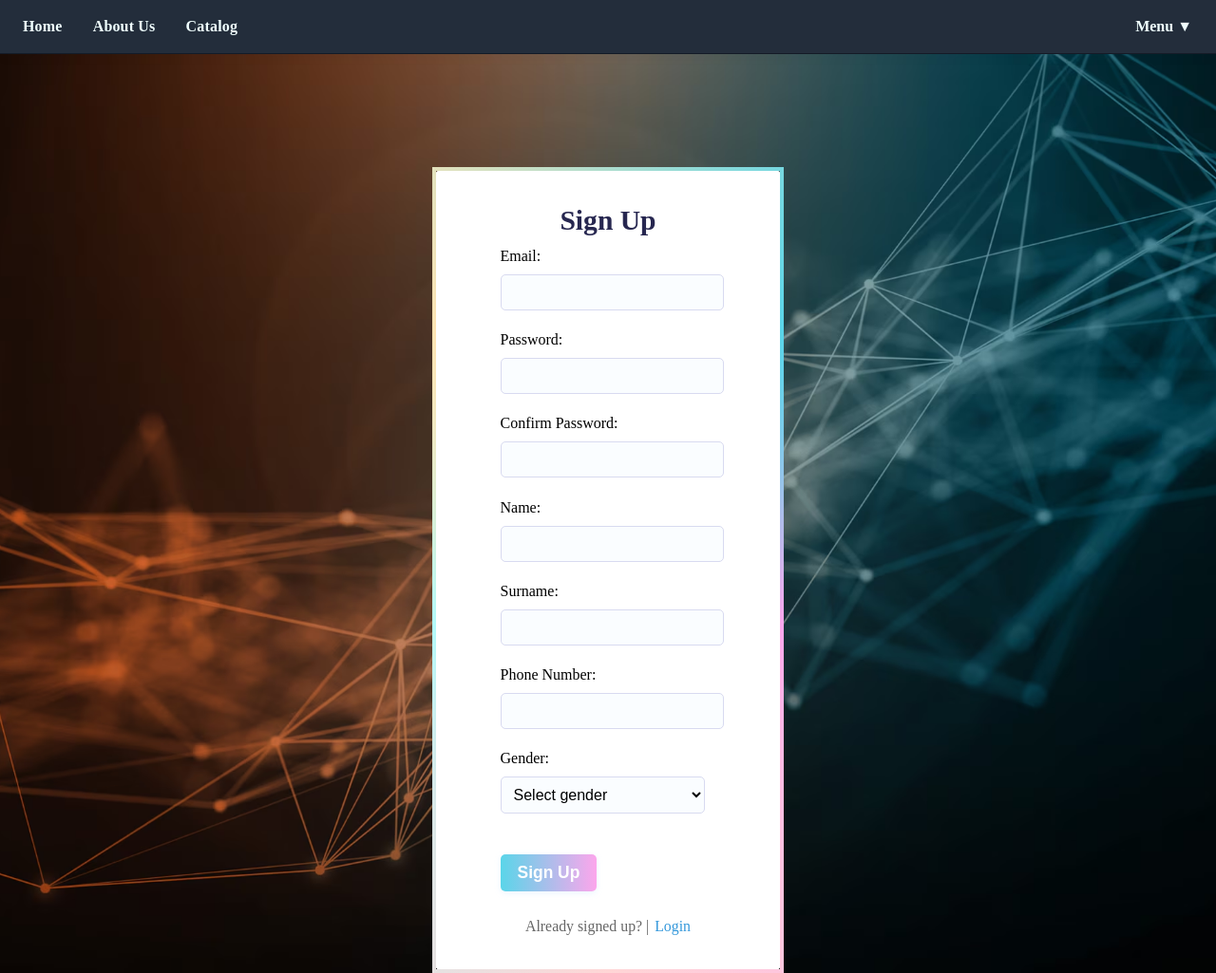
After one commit to SaidRrudhani/Projekt, a PHP site: the page made by Sign up page.html in a window 1280 px wide. The commit adds this page. Shown: the whole page at 95% size. Run offline with PHP 8.4, Linux system fonts and the light colour scheme.

Commit message:
Sign up page

```diff
--- a/AboutUs.html
+++ b/AboutUs.html
@@ -17,7 +17,7 @@
                     Menu &#x25BC;
                 </button>
                 <div class="dropdown-menu" aria-labelledby="dropdownMenuButton">
-                    <a href="#">Profile</a>
+                    <a href="Sign up page.html">Profile</a>
                     <a href="#">Settings</a>
                     <a href="Help.html">Help</a>
                     <a href="#">Analytics</a>
--- a/Catalog.html
+++ b/Catalog.html
@@ -17,7 +17,7 @@
                     Menu &#x25BC;
                 </button>
                 <div class="dropdown-menu">
-                    <a href="#">Profile</a>
+                    <a href="Sign up page.html">Profile</a>
                     <a href="#">Settings</a>
                     <a href="Help.html">Help</a>
                     <a href="#">Analytics</a>
--- a/Help.html
+++ b/Help.html
@@ -17,7 +17,7 @@
                     Menu &#x25BC;
                 </button>
                 <div class="dropdown-menu" aria-labelledby="dropdownMenuButton">
-                    <a href="#">Profile</a>
+                    <a href="Sign up page.html">Profile</a>
                     <a href="#">Settings</a>
                     <a href="Help.html">Help</a>
                     <a href="#">Analytics</a>
--- a/Project.css
+++ b/Project.css
@@ -56,6 +56,7 @@ body {
 .dropdown {
     position: relative;
     margin-left: 16px;
+    display: inline-block;
 }
 .dropdown-toggle {
     color: #F0FFFF;
@@ -490,4 +491,3 @@ body {
     .about-page-header h1 {
         font-size: 1.8rem;
     }
-}
--- /dev/null
+++ b/Sign up page.html
@@ -0,0 +1,224 @@
+<!DOCTYPE html>
+<html lang="en">
+<head>
+    <meta charset="UTF-8">
+    <meta name="viewport" content="width=device-width, initial-scale=1.0">
+    <title>Sign Up page</title>
+    <link rel="stylesheet" href="Sign up.css">
+</head>
+<body>
+        <nav class="navbar">
+        <div class="navbar-left">
+            <a href="Homepage.html">Home</a>
+            <a href="AboutUs.html">About Us</a>
+            <a href="Catalog.html">Catalog</a>
+        </div>
+        <div class="navbar-right">
+            <div class="dropdown" id="navbarDropdown">
+                <button class="dropdown-toggle" id="dropdownMenuButton">
+                    Menu &#x25BC;
+                </button>
+                <div class="dropdown-menu" id="navbarDropdownMenu">
+                    <a href="Sign up page.html">Profile</a>
+                    <a href="#">Settings</a>
+                    <a href="Help.html">Help</a>
+                    <a href="#">Analytics</a>
+                </div>
+            </div>
+        </div>
+    </nav>
+
+        <div id="signupRoot">
+      <div class="signup-container-outer" id="signupContainerOuter">
+        <div class="signup-container" id="signupContainer">
+            <h2>Sign Up</h2>
+            <form id="signupForm" autocomplete="off" novalidate>
+
+                <label>Email:</label><br>
+                <input type="email" id="email" name="email" required />
+                <div class="error-msg" id="email-error"></div>
+
+                <label>Password:</label><br>
+                <input type="password" id="password" name="password" required />
+                <div class="error-msg" id="password-error"></div>
+
+                <label>Confirm Password:</label><br>
+                <input type="password" id="confirmpassword" name="confirmpassword" required />
+                <div class="error-msg" id="confirmpassword-error"></div>
+
+                <label>Name:</label><br>
+                <input type="text" id="name" name="name" required />
+                <div class="error-msg" id="name-error"></div>
+
+                <label>Surname:</label><br>
+                <input type="text" id="surname" name="surname" required />
+                <div class="error-msg" id="surname-error"></div>
+
+                <label>Phone Number:</label><br>
+                <input type="tel" id="phonenumber" name="phonenumber" required maxlength="10"/>
+                <div class="error-msg" id="phonenumber-error"></div>
+
+                <label>Gender:</label><br>
+                <select id="gender" name="gender" required>
+                    <option value="">Select gender</option>
+                    <option value="male">Male</option>
+                    <option value="female">Female</option>
+                    <option value="nonbinary">Non-binary</option>
+                    <option value="other">Other</option>
+                </select>
+                <div class="error-msg" id="gender-error"></div>
+                <button type="submit">Sign Up</button>
+            </form>
+    <div class="output" id="output"></div>
+        <div class="login-link-container">
+        Already signed up? | <a href="#" id="login-link">Login</a>
+            </div>
+        </div>
+      </div>
+    </div>
+    <script>
+        document.addEventListener('DOMContentLoaded', function() {
+        var dropdown = document.getElementById('navbarDropdown');
+        var button = document.getElementById('dropdownMenuButton');
+        var menu = document.getElementById('navbarDropdownMenu');
+
+            document.addEventListener('click', function(e) {
+            if (button.contains(e.target)) {
+                menu.classList.toggle('show');
+
+                var rect = menu.getBoundingClientRect();
+                var vw = Math.max(document.documentElement.clientWidth, window.innerWidth || 0);
+                if(rect.right > vw) {
+                    menu.style.left = 'auto';
+                    menu.style.right = '0';
+                    menu.style.maxWidth = '96vw';
+                } else {
+                    menu.style.left = '';
+                    menu.style.right = '';
+                    menu.style.maxWidth = '';
+                }
+            } else if (!menu.contains(e.target)) {
+                menu.classList.remove('show');
+            }
+        });
+            window.addEventListener('resize', function() {
+            if(menu.classList.contains('show')) {
+                var rect = menu.getBoundingClientRect();
+                var vw = Math.max(document.documentElement.clientWidth, window.innerWidth || 0);
+                if(rect.right > vw) {
+                    menu.style.left = 'auto';
+                    menu.style.right = '0';
+                    menu.style.maxWidth = '96vw';
+                } else {
+                    menu.style.left = '';
+                    menu.style.right = '';
+                    menu.style.maxWidth = '';
+                }
+            }
+        });
+        var borderDiv = document.getElementById('signupContainerOuter');
+        var deg = 0;
+        function doSpin() {
+            deg = (deg + 1) % 360;
+            if (borderDiv) borderDiv.style.setProperty('--rotate', deg + 'deg');
+            requestAnimationFrame(doSpin);
+        }
+        if (borderDiv) { requestAnimationFrame(doSpin); }
+    });
+
+    function validateEmail(val) {
+        return /^[a-zA-Z0-9._%+-]+@example\.com$/.test(val);
+    }
+    function validatePassword(val) {
+        return /[A-Z]/.test(val) && /\d/.test(val);
+    }
+    function validateName(val) {
+        return val.length >= 3;
+    }
+    function validatePhone(val) {
+        return /^\d{10}$/.test(val);
+    }
+    function validateGender(val) {
+        return val !== "";
+    }
+    function capitalize(str) {
+        if (!str) return '';
+        return str.charAt(0).toUpperCase() + str.slice(1);
+    }
+
+       (function setUpSignupLogic() {
+        const fields = [
+            'email', 'password', 'confirmpassword', 'name', 'surname', 'phonenumber', 'gender'
+        ];
+        function setError(id, msg) {
+            document.getElementById(id+'-error').textContent = msg;
+        }
+        function clearError(id) {
+            document.getElementById(id+'-error').textContent = "";
+        }
+        fields.forEach(function(field) {
+            var el = document.getElementById(field);
+            if(el) {
+                el.addEventListener('input', function() {
+                    clearError(field);
+                    if(field === 'password' || field === 'confirmpassword') {
+                        clearError('confirmpassword');
+                    }
+                });
+            }
+        });
+
+        document.getElementById('signupForm').onsubmit = function(e) {
+            e.preventDefault();
+            var valid = true;
+            var email = document.getElementById('email').value;
+            var password = document.getElementById('password').value;
+            var confirmpassword = document.getElementById('confirmpassword').value;
+            var name = document.getElementById('name').value;
+            var surname = document.getElementById('surname').value;
+            var phonenumber = document.getElementById('phonenumber').value;
+            var gender = document.getElementById('gender').value;
+
+            if(email === "" || email.trim() === "") { setError('email',""); valid = false; }
+            else if(!validateEmail(email)) { setError('email', 'Email must be of the form user@example.com'); valid = false; }
+            else clearError('email');
+
+            if(password === "" || password.trim() === "") { setError('password',""); valid = false; }
+            else if(!validatePassword(password)) { setError('password', 'Password must have an uppercase letter and a number'); valid = false; }
+            else clearError('password');
+
+            if((confirmpassword === "" && password === "") || (confirmpassword === "" || password === "")) { setError('confirmpassword',""); valid = false; }
+            else if(password !== confirmpassword) { setError('confirmpassword', 'Passwords do not match'); valid = false; }
+            else clearError('confirmpassword');
+
+            if(name === "" || name.trim() === "") { setError('name',""); valid = false; }
+            else if(!validateName(name)) { setError('name', 'Name must be at least 3 characters long'); valid = false; }
+            else clearError('name');
+
+            if(surname === "" || surname.trim() === "") { setError('surname',""); valid = false; }
+            else clearError('surname');
+
+            if(phonenumber === "" || phonenumber.trim() === "") { setError('phonenumber', ""); valid = false;}
+            else if(!validatePhone(phonenumber)) { setError('phonenumber', 'Phone must be 10 digits'); valid = false;}
+            else clearError('phonenumber');
+
+            if(gender === "") { setError('gender',""); valid=false; }
+            else if(!validateGender(gender)) { setError('gender', 'Please select a gender'); valid=false; }
+            else clearError('gender');
+
+            if(!valid) {
+                var out = document.getElementById('output');
+                out.innerHTML = "";
+                out.style.display = "none";
+                return false;
+            }
+            var out = document.getElementById('output');
+            out.innerHTML = "";
+            out.style.display = "none";
+
+            return false;
+        }
+    })();
+    </script>
+</body>
+</html>
--- /dev/null
+++ b/Sign up.css
@@ -0,0 +1,260 @@
+        body {
+            font-family: 'Times New Roman', Times, serif;
+            background: #F0FFFF;
+            background-image: url('vector-polygon-orange-teal-bg.avif');
+            background-size: cover;
+            background-repeat: no-repeat;
+            background-position: center;
+            margin: 0;
+            position: relative;
+            padding-top: 56px !important;
+            min-height: 100vh;
+            overflow-x: hidden;
+        }
+        .navbar {
+            display: flex;
+            justify-content: space-between;
+            align-items: center;
+            background: #232d3b;
+            color: #F0FFFF;
+            height: 56px;
+            width: 100%;
+            min-width: 0;
+            box-sizing: border-box;
+            padding: 0 24px;
+            letter-spacing: 0.01em;
+            position: fixed;
+            top: 0;
+            left: 0;
+            right: 0;
+            z-index: 10;
+            box-shadow: 0 2px 14px 0 rgba(0,32,65,0.06),0 0 0 1px #151b26;
+        }
+        .navbar-left a, .navbar-right, .dropdown-menu{
+            color: #F0FFFF;
+            text-decoration: none;
+            margin-right: 28px;
+            font-weight: 700;
+            font-size: 1rem;
+            transition: color 0.2s;
+        }
+        .navbar-left a:last-child {
+            margin-right: 0;
+        }
+        .navbar-left a:hover {
+            color: #f6c453;
+        }
+        .navbar-right {
+            position: relative;
+            display: flex;
+            align-items: center;
+        }
+        .dropdown {
+            position: relative;
+            display: inline-block;
+        }
+        .dropdown-toggle {
+            background: none;
+            border: none;
+            color: #F0FFFF;
+            font: inherit;
+            cursor: pointer;
+            font-weight: 700;
+            font-size: 1rem;
+            padding: 8px 18px;
+            margin-right: -45px;
+        }
+        .dropdown-toggle:focus {
+            outline: none;
+        }
+        .dropdown-menu {
+            display: none;
+            position: absolute;
+            top: calc(100% + 8px);
+            right: 0;
+            left: auto;
+            background: #24324b;
+            min-width: 180px;
+            max-width: min(92vw, 270px);
+            border-radius: 8px;
+            box-shadow: 0 4px 24px 0 rgba(34,38,53,0.12);
+            z-index: 50;
+            opacity: 0;
+            transition: opacity 0.25s cubic-bezier(.6,0,.3,1);
+            overflow: hidden;
+        }
+        .dropdown-menu.show {
+            display: block;
+            opacity: 1;
+        }
+        .dropdown-menu a {
+            display: block;
+            text-decoration: none;
+            padding: 11px 24px;
+            color: #F0FFFF;
+            font-size: 1rem;
+            transition: background 0.25s, color 0.25s;
+            white-space: nowrap;
+            overflow: hidden;
+            text-overflow: ellipsis;
+        }
+        .dropdown-menu a:hover {
+            background: #2e4780;
+        }
+        @media (max-width: 500px) {
+            .navbar {
+                padding: 0 4vw;
+            }
+            .dropdown-menu {
+                left: 0;
+                right: 0;
+                min-width: 130px;
+                max-width: 97vw;
+            }
+        }
+
+        .signup-container-outer {
+            margin: 120px auto 0 auto;
+            width: 370px;
+            z-index: 1;
+            padding: 0;
+            display: flex;
+            flex-direction: column;
+            align-items: center;
+            position: relative;
+            border-radius: 16px;
+            background: transparent;
+        }
+        .signup-container {
+            width: 100%;
+            padding: 36px 28px 36px 28px;
+            display: flex;
+            flex-direction: column;
+            align-items: center;
+            position: relative;
+            border-radius: 14px;
+            background: #fff;
+            box-shadow: none !important;
+            z-index: 1;
+        }
+        .signup-container-outer {
+            border: 4px solid transparent;
+            border-radius: 16px;
+            background: #fff;
+            border-image: conic-gradient(
+                #5ad5e9,
+                #fca6ec,
+                #ffd6d6,
+                #b2fafa,
+                #ffe4b3,
+                #5ad5e9
+            ) 1;
+            transition: border-image-source 0.2s;
+            box-sizing: border-box;
+        }
+        .signup-container-outer {
+            --rotate: 0deg;
+            border-image-source: conic-gradient(
+                from var(--rotate),
+                #5ad5e9,
+                #fca6ec,
+                #ffd6d6,
+                #b2fafa,
+                #ffe4b3,
+                #5ad5e9
+            );
+            animation: border-spin 6s linear infinite;
+        }
+        @keyframes border-spin {
+          to {
+            --rotate: 360deg;
+          }
+        }
+
+        .signup-container-outer,
+        .signup-container {
+            box-sizing: border-box;
+            overflow: visible;
+        }
+
+        .signup-container h2 {
+            margin-bottom: 12px;
+            font-size: 1.85em;
+            color: #272750;
+            margin-top: 0;
+        }
+        .signup-container input[type="text"],
+        .signup-container input[type="password"],
+        .signup-container input[type="email"],
+        .signup-container input[type="tel"],
+        .signup-container select {
+            width: 95%;
+            padding: 9px;
+            margin: 10px 0 3px 0;
+            border: 1px solid #d8daf0;
+            border-radius: 5px;
+            background: #fafdff;
+            font-size: 1em;
+            transition: border-color 0.23s;
+        }
+        .signup-container input:focus, .signup-container select:focus {
+            border-color: #a58cfa;
+            outline: none;
+        }
+        .signup-container button {
+            background: linear-gradient(90deg, #5ad5e9 0%, #fca6ec 100%);
+            color: #fff;
+            padding: 9px 18px;
+            border: none;
+            border-radius: 5px;
+            cursor: pointer;
+            margin: 21px 0 0 0;
+            font-size: 1.09em;
+            font-weight: 600;
+            box-shadow: 0 2px 6px 0 #b8d8fe44;
+            transition: background 0.19s, box-shadow 0.19s;
+        }
+        .signup-container button:hover {
+            background: linear-gradient(90deg, #fca6ec 0%, #5ad5e9 100%);
+            box-shadow: 0 2px 15px 0 #ac26a844;
+        }
+        .error-msg {
+            color: #e74c3c;
+            font-size: 0.95em;
+            min-height: 1em;
+            margin-bottom: 4px;
+        }
+        .output {
+            word-break: break-word;
+            font-size: 1.01em;
+            display: none;
+        }
+        .login-link-container {
+            margin-top: 28px;
+            text-align: center;
+            font-size: 0.99em;
+            color: #666;
+        }
+        .login-link-container a {
+            color: #3498db;
+            text-decoration: none;
+            margin-left: 2px;
+            font-weight: 500;
+        }
+        .login-link-container a:hover {
+            text-decoration: underline;
+        }
+        @media (max-width: 500px) {
+            .signup-container-outer {
+                width: 97vw;
+                min-width: unset;
+                max-width: 97vw;
+                padding: 0;
+            }
+            .signup-container {
+                width: 100%;
+                min-width: unset;
+                max-width: 97vw;
+                padding: 16vw 1vw 12vw 1vw;
+            }
+        }
```
